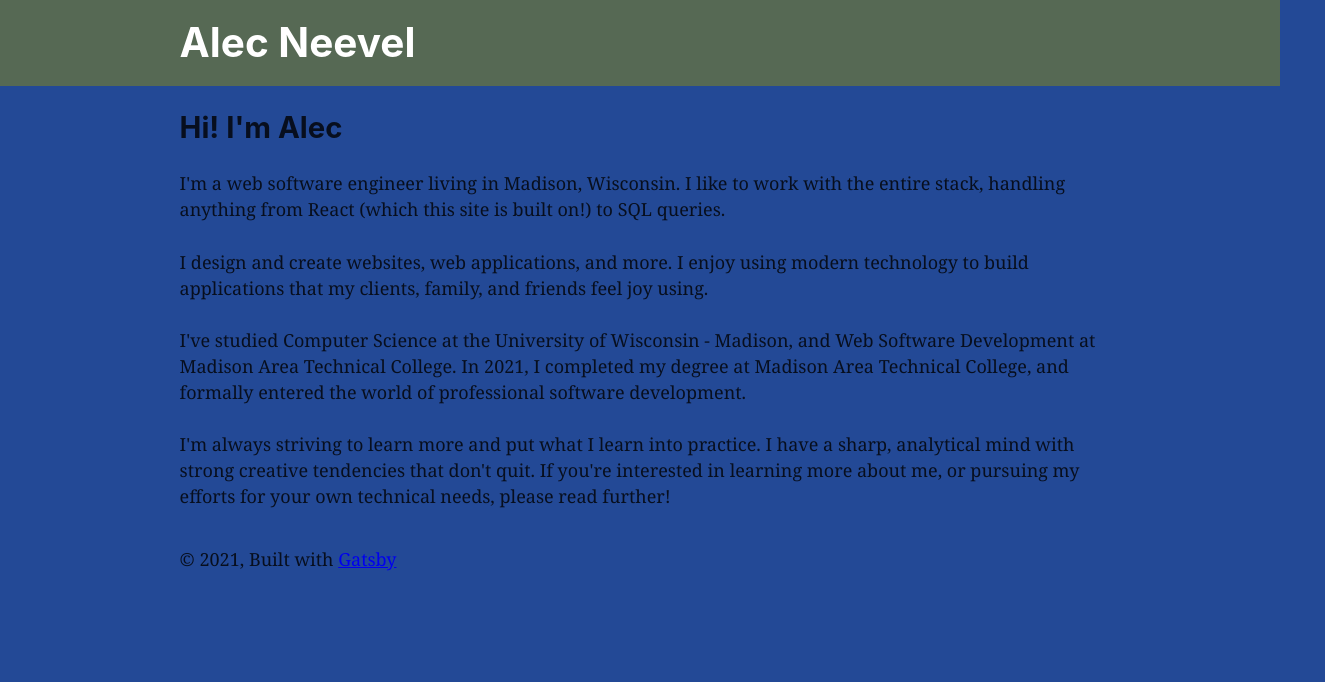
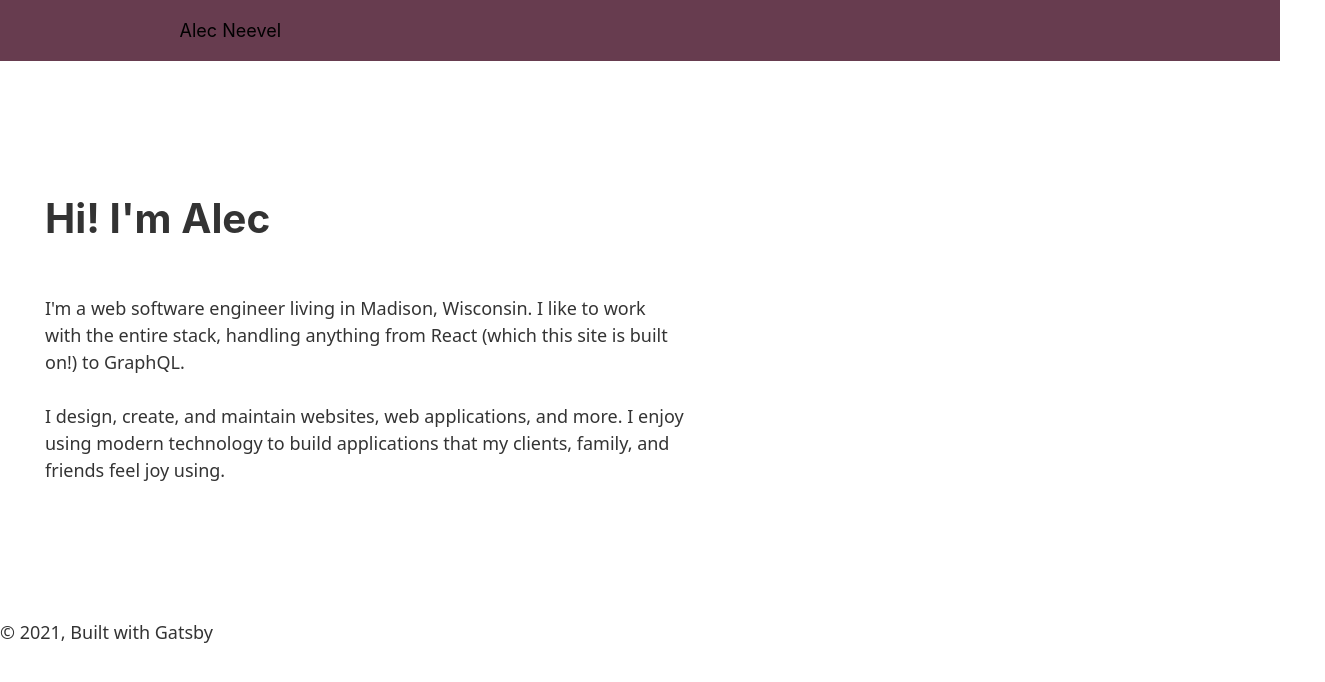
Before and after one commit to aneevel/aneevel.github.io, a Gatsby site in the folder site/: page / in a window 1280 px wide. Shown: the whole page, 1325 px wide, since content can reach past the window. Built offline with nearby package versions, Linux system fonts and the light colour scheme; Gatsby itself is replaced by a stand-in of ours.

Commit message:
Style aboutme component

```diff
--- a/site/gatsby-browser.js
+++ b/site/gatsby-browser.js
@@ -5,3 +5,4 @@
  */
 
 // You can delete this file if you're not using it
+import './src/styles/global.css';
--- a/site/gatsby-config.js
+++ b/site/gatsby-config.js
@@ -28,6 +28,7 @@ module.exports = {
       },
     },
     `gatsby-plugin-gatsby-cloud`,
+    `gatsby-plugin-postcss`,
     // this (optional) plugin enables Progressive Web App + Offline functionality
     // To learn more, visit: https://gatsby.dev/offline
     // `gatsby-plugin-offline`,
--- /dev/null
+++ b/site/postcss.config.js
@@ -0,0 +1,6 @@
+module.exports = {
+  plugins: {
+    tailwindcss: {},
+    autoprefixer: {},
+  },
+}
--- a/site/src/components/aboutme.js
+++ b/site/src/components/aboutme.js
@@ -2,26 +2,31 @@ import React from "react"
 import Image from "./image"
 import Button from "./button"
 
+import "../styles/aboutme.css"
+
 const AboutMe = () => {
     return (
-        <div id="aboutme-container">
-            <h2>Hi! I'm Alec</h2>
-            <p>I'm a web software engineer living in Madison, Wisconsin.
-               I like to work with the entire stack, handling anything from React (which this site is built on!)
-               to SQL queries.
-            </p>
-            <p>I design and create websites, web applications, and more. I enjoy using modern technology to build applications
-                that my clients, family, and friends feel joy using.
-            </p>
-            <p>I've studied Computer Science at the University of Wisconsin - Madison, and Web Software Development at Madison Area Technical College.
-                In 2021, I completed my degree at Madison Area Technical College, and formally entered the world of professional software development.
-            </p>
-            <p>
-                I'm always striving to learn more and put what I learn into practice. I have a sharp, analytical mind with strong
-                creative tendencies that don't quit. If you're interested in learning more about me, or pursuing my efforts
-                for your own technical needs, please read further!
-            </p>
-        </div>
+        <section id="aboutme-container"
+            className="container flex flex-row m-10 pt-20 pb-20 max-w-full justify-center lg:justify-start">
+            <div
+                className="container flex flex-col">
+                <h2
+                    className="font-bold pb-6 text-4xl"
+                >Hi! I'm Alec</h2>
+                <p
+                    className="pt-6 pb-6">I'm a web software engineer living in Madison, Wisconsin.
+                I like to work with the entire stack, handling anything from React (which this site is built on!)
+                to GraphQL.
+                </p>
+                <p>I design, create, and maintain websites, web applications, and more. I enjoy using modern technology to build applications
+                    that my clients, family, and friends feel joy using.
+                </p>
+            </div>
+            <div
+                className="container">
+
+            </div>
+        </section>
     )
 }
 
--- a/site/src/components/header.js
+++ b/site/src/components/header.js
@@ -5,7 +5,7 @@ import React from "react"
 const Header = ({ siteTitle }) => (
   <header
     style={{
-      background: `#566954`,
+      background: `#673C4F`,
       marginBottom: `1.45rem`,
     }}
   >
@@ -20,7 +20,7 @@ const Header = ({ siteTitle }) => (
         <Link
           to="/"
           style={{
-            color: `white`,
+            color: `black`,
             textDecoration: `none`,
           }}
         >
--- a/site/src/components/layout.js
+++ b/site/src/components/layout.js
@@ -10,7 +10,7 @@ import PropTypes from "prop-types"
 import { useStaticQuery, graphql } from "gatsby"
 
 import Header from "./header"
-import "./layout.css"
+import "../styles/layout.css"
 
 const Layout = ({ children }) => {
   const data = useStaticQuery(graphql`
@@ -26,13 +26,6 @@ const Layout = ({ children }) => {
   return (
     <>
       <Header siteTitle={data.site.siteMetadata?.title || `Title`} />
-      <div
-        style={{
-          margin: `0 auto`,
-          maxWidth: 960,
-          padding: `0 1.0875rem 1.45rem`,
-        }}
-      >
         <main>{children}</main>
         <footer
           style={{
@@ -43,7 +36,6 @@ const Layout = ({ children }) => {
           {` `}
           <a href="https://www.gatsbyjs.com">Gatsby</a>
         </footer>
-      </div>
     </>
   )
 }
--- /dev/null
+++ b/site/src/styles/aboutme.css
@@ -0,0 +1,3 @@
+@tailwind base;
+@tailwind components;
+@tailwind utilities;
--- /dev/null
+++ b/site/src/styles/global.css
@@ -0,0 +1,3 @@
+@tailwind base;
+@tailwind components;
+@tailwind utilities;
--- a/site/src/components/layout.css
+++ b/site/src/styles/layout.css
@@ -6,7 +6,7 @@ html {
   overflow-y: scroll;
 }
 body {
-    background-color: #234996;
+  background-color: white;
   margin: 0;
   -webkit-font-smoothing: antialiased;
   -moz-osx-font-smoothing: grayscale;
--- /dev/null
+++ b/site/tailwind.config.js
@@ -0,0 +1,11 @@
+module.exports = {
+  purge: [],
+  darkMode: false, // or 'media' or 'class'
+  theme: {
+    extend: {},
+  },
+  variants: {
+    extend: {},
+  },
+  plugins: [],
+}
```
Also changed, not shown: site/package.json (+21 -13 lines), 1 other file.
